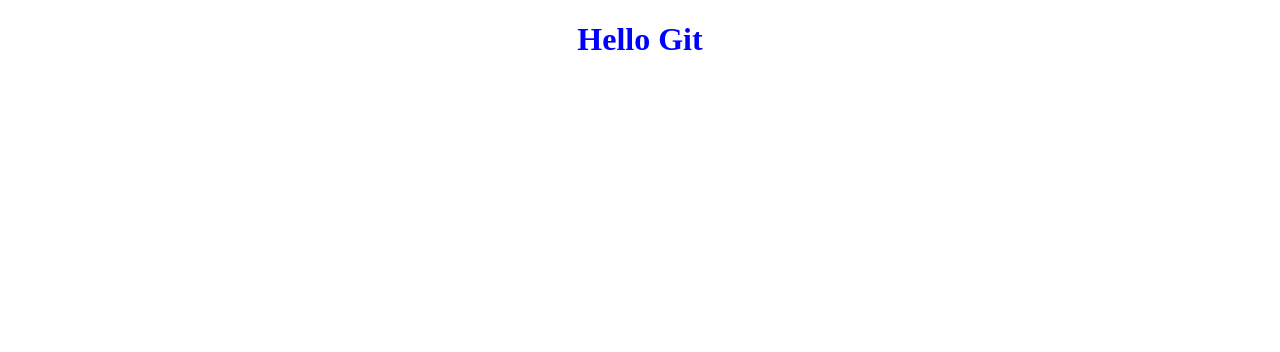
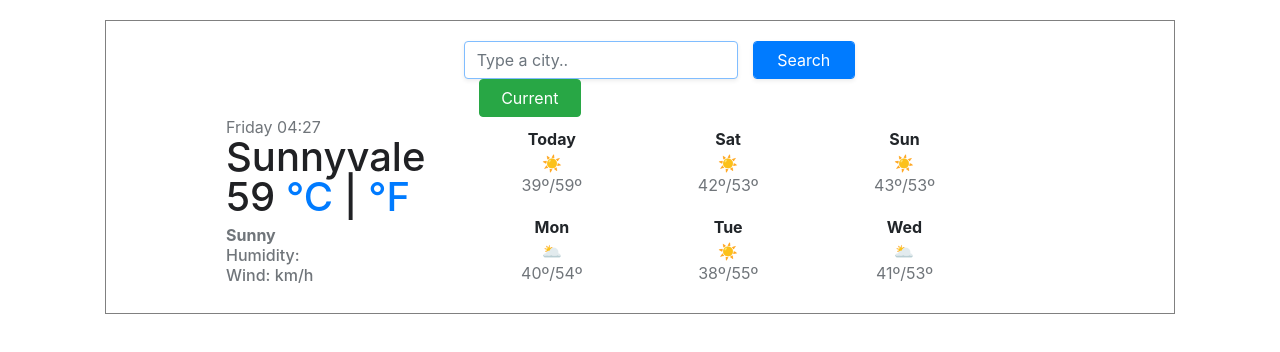
Before and after one commit to nghibnnguyen/weather-app, a plain HTML site: page index.html in a window 1280 px wide. Drawn offline with nearby package versions, Linux system fonts and the light colour scheme; no server answers.

Commit message:
Updated HTML, CSS and JS files

```diff
--- a/index.html
+++ b/index.html
@@ -4,11 +4,126 @@
     <meta charset="UTF-8" />
     <meta http-equiv="X-UA-Compatible" content="IE=edge" />
     <meta name="viewport" content="width=device-width, initial-scale=1.0" />
-    <title>Document</title>
-    <link rel="stylesheet" href="styles.css" />
+    <title>PLusHW5</title>
+    <link
+      rel="stylesheet"
+      href="https://cdn.jsdelivr.net/npm/bootstrap@4.3.1/dist/css/bootstrap.min.css"
+      integrity="sha384-ggOyR0iXCbMQv3Xipma34MD+dH/1fQ784/j6cY/iJTQUOhcWr7x9JvoRxT2MZw1T"
+      crossorigin="anonymous"
+    />
+    <script
+      src="https://kit.fontawesome.com/085b03f84c.js"
+      crossorigin="anonymous"
+    ></script>
+    <script src="https://unpkg.com/axios/dist/axios.min.js"></script>
+    <link rel="stylesheet" href="src/styles.css" />
   </head>
   <body>
-    <h1>Hello Git</h1>
-    <script src="script.js"></script>
+    <div class="container">
+      <div class="weatherapp">
+        <div class="row">
+          <div class="col-4"><h2></h2></div>
+          <div class="col-6">
+            <form class="search-form" id="search-form">
+              <div class="row">
+                <div class="col-7.5">
+                  <input
+                    type="search"
+                    placeholder="Type a city.."
+                    autofocus="on"
+                    autocomplete="off"
+                    id="city-input"
+                    class="form-control shadow-sm"
+                  />
+                </div>
+                <div class="col-3">
+                  <input
+                    type="submit"
+                    value="Search"
+                    class="form-control btn btn-primary shadow-sm"
+                  />
+                </div>
+                <div class="col-3">
+                  <button
+                    class="btn btn-success w-100"
+                    id="current-location-button"
+                  >
+                    Current
+                  </button>
+                </div>
+              </div>
+            </form>
+          </div>
+        </div>
+        <div class="row">
+          <div class="col-4">
+            <p><span id="date"></span></p>
+            <h1>
+              <span id="city">Sunnyvale</span>
+              <br /><span id="temperature">59</span>
+              <span class="units">
+                <a href="#" id="celsius-link">°C</a> |
+                <a href="#" id="fahrenheit-link">°F</a>
+              </span>
+            </h1>
+            <h2>
+              <span id="description"><strong>Sunny </strong></span>
+              <br />
+              Humidity: <span id="humidity"></span> <br />
+              Wind: <span id="wind"></span> km/h
+            </h2>
+          </div>
+          <div class="col-6">
+            <div class="row">
+              <div class="col">
+                <ul class="daily-temp">
+                  <li class="bold">Today</li>
+                  <li>☀️</li>
+                  <li class="subtemp">39º/59º</li>
+                </ul>
+              </div>
+              <div class="col">
+                <ul class="daily-temp">
+                  <li class="bold">Sat</li>
+                  <li>☀️</li>
+                  <li class="subtemp">42º/53º</li>
+                </ul>
+              </div>
+              <div class="col">
+                <ul class="daily-temp">
+                  <li class="bold">Sun</li>
+                  <li>☀️</li>
+                  <li class="subtemp">43º/53º</li>
+                </ul>
+              </div>
+            </div>
+            <div class="row">
+              <div class="col">
+                <ul class="daily-temp">
+                  <li class="bold">Mon</li>
+                  <li>🌥</li>
+                  <li class="subtemp">40º/54º</li>
+                </ul>
+              </div>
+              <div class="col">
+                <ul class="daily-temp">
+                  <li class="bold">Tue</li>
+                  <li>☀️</li>
+                  <li class="subtemp">38º/55º</li>
+                </ul>
+              </div>
+              <div class="col">
+                <ul class="daily-temp">
+                  <li class="bold">Wed</li>
+                  <li>🌥</li>
+                  <li class="subtemp">41º/53º</li>
+                </ul>
+              </div>
+            </div>
+          </div>
+        </div>
+      </div>
+    </div>
+    <script src="src/index.js"></script>
   </body>
 </html>
--- /dev/null
+++ b/src/index.js
@@ -0,0 +1,86 @@
+function formatDate(date) {
+  let hours = date.getHours();
+  if (hours < 10) {
+    hours = `0${hours}`;
+  }
+  let minutes = date.getMinutes();
+  if (minutes < 10) {
+    minutes = `0${minutes}`;
+  }
+
+  let dayIndex = date.getDay();
+  let days = [
+    "Sunday",
+    "Monday",
+    "Tuesday",
+    "Wednesday",
+    "Thursday",
+    "Friday",
+    "Saturday",
+  ];
+  let day = days[dayIndex];
+
+  return `${day} ${hours}:${minutes}`;
+}
+
+function displayWeatherCondition(response) {
+  document.querySelector("#city").innerHTML = response.data.name;
+  document.querySelector("#temperature").innerHTML = Math.round(
+    response.data.main.temp
+  );
+
+  document.querySelector("#humidity").innerHTML = response.data.main.humidity;
+  document.querySelector("#wind").innerHTML = Math.round(
+    response.data.wind.speed
+  );
+  document.querySelector("#description").innerHTML =
+    response.data.weather[0].main;
+}
+
+function searchCity(city) {
+  let apiKey = "2ff29bed3181c3526c35cc5408037f85";
+  let apiUrl = `https://api.openweathermap.org/data/2.5/weather?q=${city}&appid=${apiKey}&units=metric`;
+  axios.get(apiUrl).then(displayWeatherCondition);
+}
+
+function handleSubmit(event) {
+  event.preventDefault();
+  let city = document.querySelector("#city-input").value;
+  searchCity(city);
+}
+
+function searchLocation(position) {
+  let apiKey = "2ff29bed3181c3526c35cc5408037f85";
+  let apiUrl = `https://api.openweathermap.org/data/2.5/weather?lat=${position.coords.latitude}&lon=${position.coords.longitude}&appid=${apiKey}&units=metric`;
+
+  axios.get(apiUrl).then(displayWeatherCondition);
+}
+
+function getCurrentLocation(event) {
+  event.preventDefault();
+  navigator.geolocation.getCurrentPosition(searchLocation);
+}
+
+function convertToFahrenheit(event) {
+  event.preventDefault();
+  let temperatureElement = document.querySelector("#temperature");
+  temperatureElement.innerHTML = 59;
+}
+
+function convertToCelsius(event) {
+  event.preventDefault();
+  let temperatureElement = document.querySelector("#temperature");
+  temperatureElement.innerHTML = 15;
+}
+
+let dateElement = document.querySelector("#date");
+let currentTime = new Date();
+dateElement.innerHTML = formatDate(currentTime);
+
+let searchForm = document.querySelector("#search-form");
+searchForm.addEventListener("submit", handleSubmit);
+
+let currentLocationButton = document.querySelector("#current-location-button");
+currentLocationButton.addEventListener("click", getCurrentLocation);
+
+searchCity("Sunnyvale");
--- /dev/null
+++ b/src/styles.css
@@ -0,0 +1,48 @@
+.weather {
+  border: 1px solid gray;
+}
+.daily-temp {
+  text-align: center;
+}
+h1 {
+  color: #202124;
+  font-size: 40px;
+  line-height: 40px;
+  position: relative;
+  left: 100px;
+}
+h2 {
+  color: #70757a;
+  font-size: 16px;
+  line-height: 20px;
+  position: relative;
+  left: 100px;
+}
+p {
+  color: #70757a;
+  font-size: 16px;
+  line-height: 20px;
+  position: relative;
+  left: 100px;
+  margin-bottom: 0;
+}
+ul {
+  list-style-type: none;
+  margin: 0;
+  padding: 10px;
+}
+.bold {
+  font-weight: bold;
+}
+.subtemp {
+  color: #70757a;
+  font-size: 16px;
+  line-height: 20px;
+}
+
+.weatherapp {
+  border: 1px solid gray;
+  padding: 20px;
+  margin: 20px;
+  max-width: 100%;
+}
--- a/styles.css
+++ /dev/null
@@ -1,4 +0,0 @@
-h1 {
-  text-align: center;
-  color: blue;
-}
```
Also changed, not shown: script.js (deleted), 1 other file.
